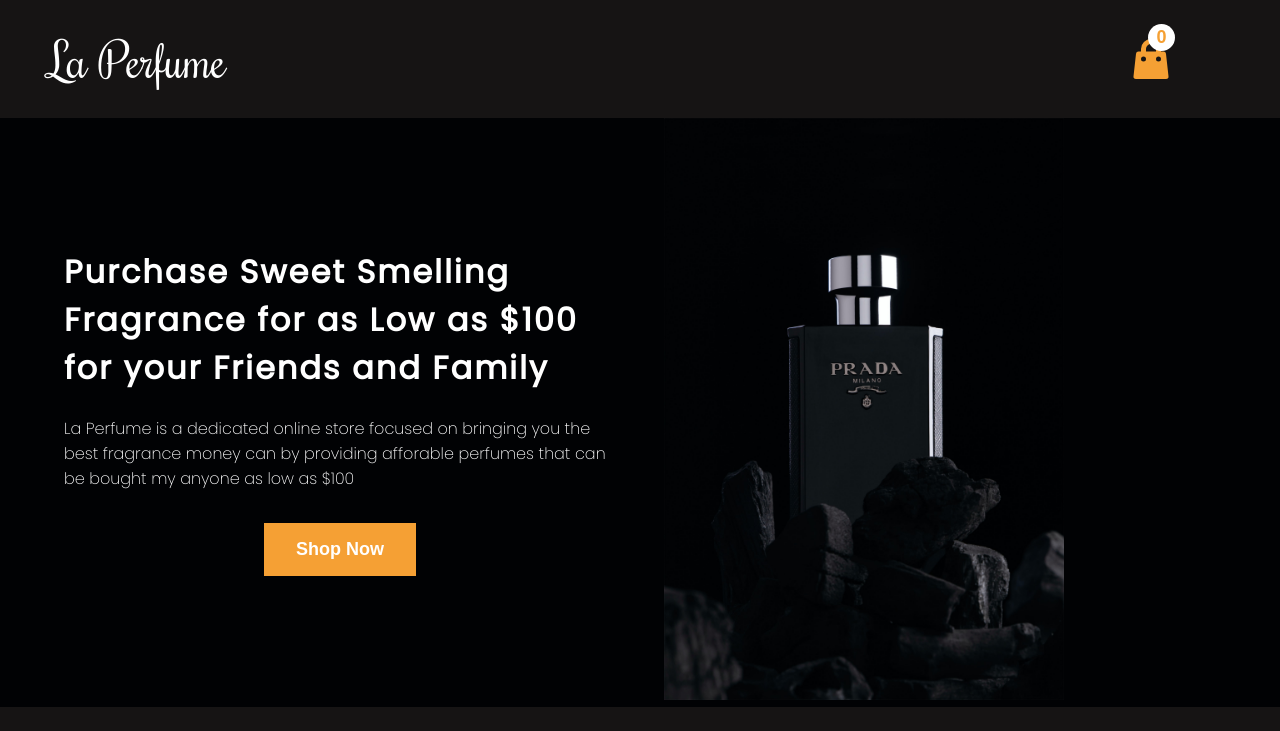
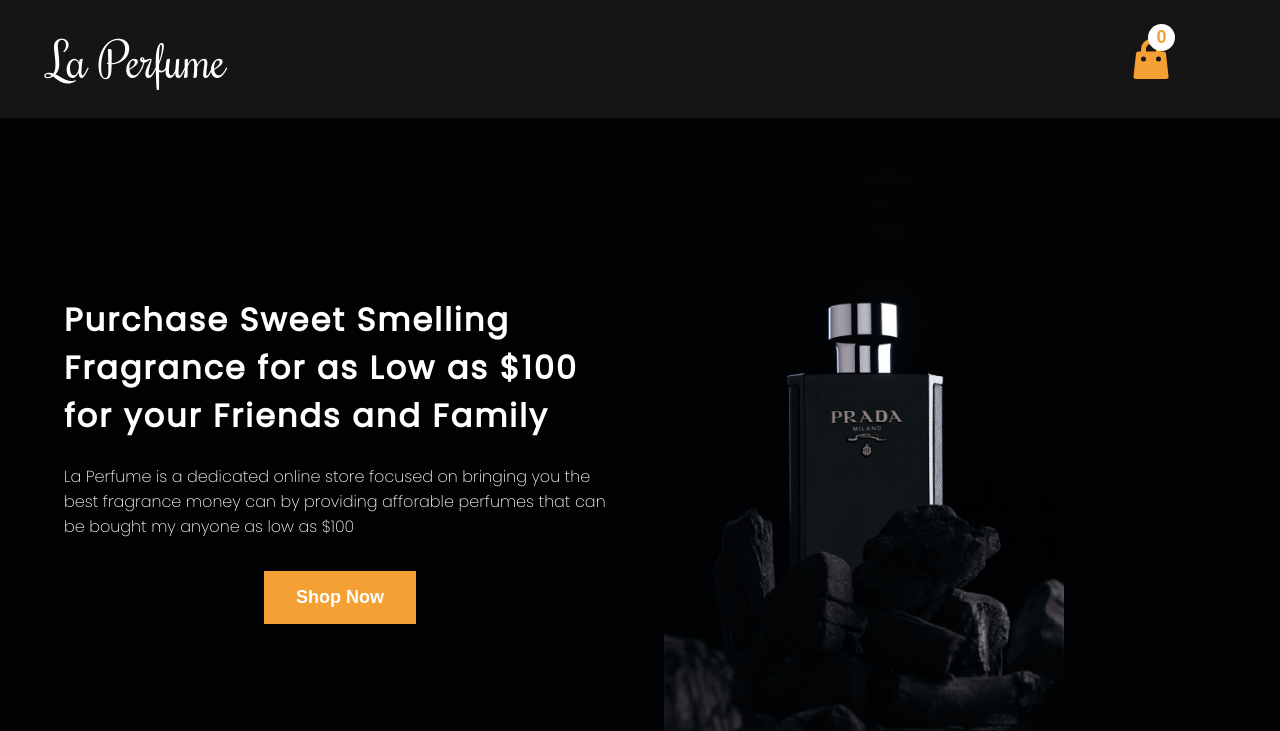
Before and after one commit to DeveloperAspire/la-perfume, a React (Create React App) app: page / in a window 1280 px wide. Shown: the top 731 px of the page. Built offline with nearby package versions, Linux system fonts and the light colour scheme.

Commit message:
Added padding to the Hero section

```diff
--- a/src/components/Layout/Hero.module.css
+++ b/src/components/Layout/Hero.module.css
@@ -3,7 +3,7 @@
       display:grid;
       grid-template-columns: 1fr 1fr;
       background-color: #010204;
-      padding: 0 4rem 0;
+      padding: 3rem 4rem 0;
       color:white;
       gap:3rem;
       margin: 0;
```
